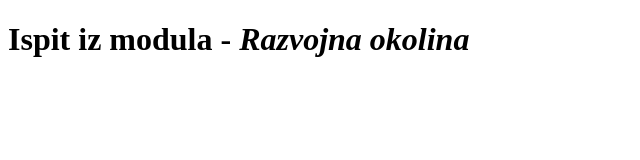
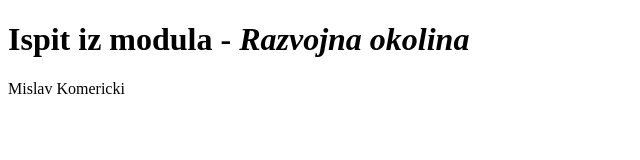
Before and after one commit to mpavic-algebra/razvojna-okolina-parcijalni, a website: page dist/index.html in a window 1280 px wide. Shown: the whole page, without its empty margins (0-640 px from the left). Drawn offline with Linux system fonts and the light colour scheme.

Commit message:
index.html modification

```diff
--- a/dist/index.html
+++ b/dist/index.html
@@ -7,5 +7,6 @@
 </head>
 <body>
     <h1>Ispit iz modula - <i>Razvojna okolina </i></h1>
+    <p>Mislav Komericki</p>
 </body>
 </html>
```
